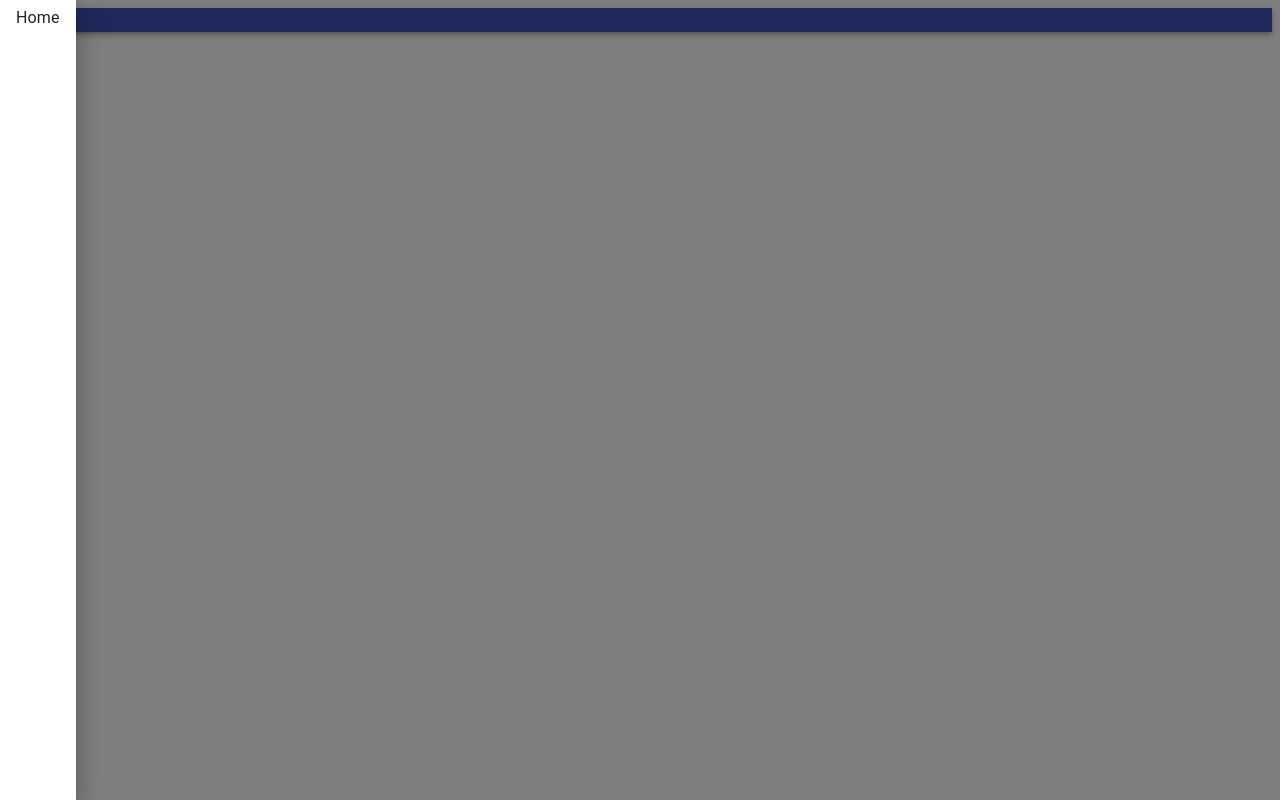
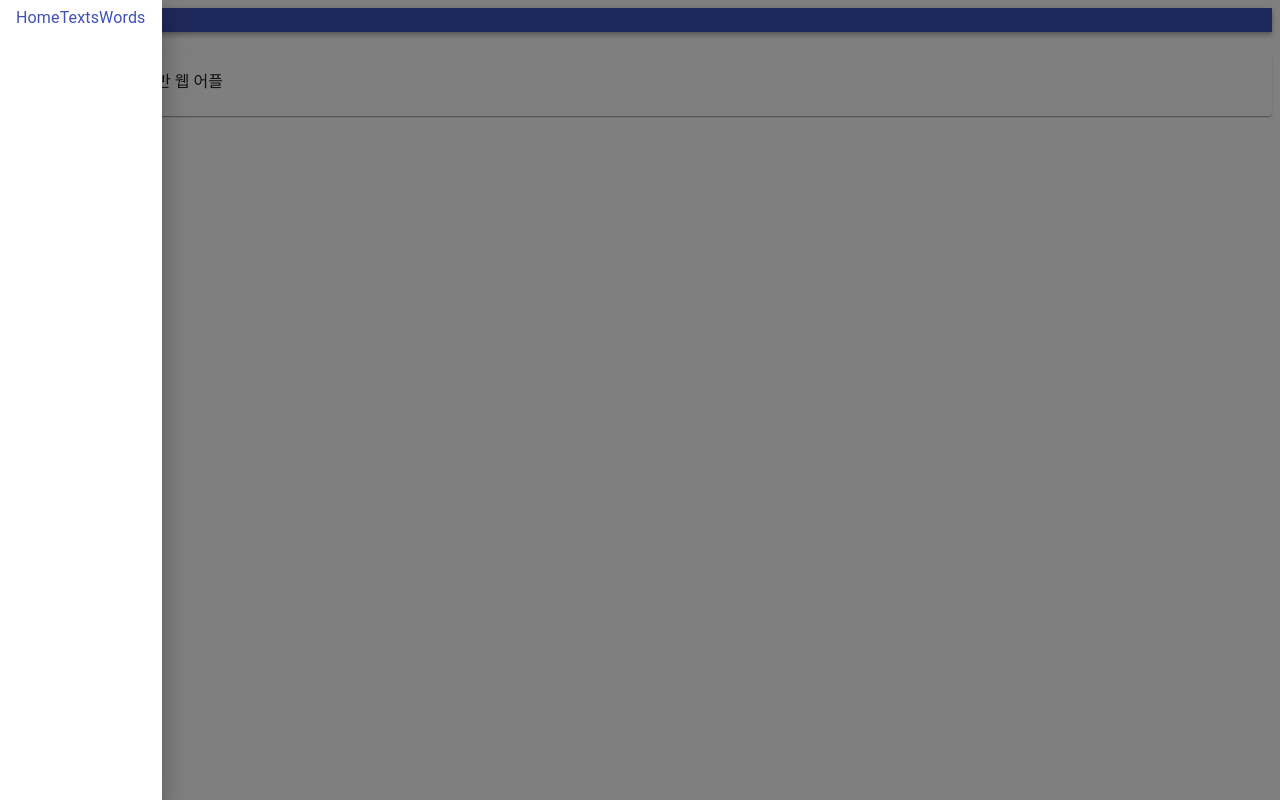
Before and after one commit to JSYOvO/WordCloud, a React app: page /#/ in a window 1280 px wide. Both pictures are taken after a click on the button 20 px from the left and 20 px from the top of the page. Built offline with nearby package versions, Linux system fonts and the light colour scheme.

Commit message:
Add Router  Module

```diff
--- a/package.json
+++ b/package.json
@@ -7,7 +7,8 @@
     "@material-ui/core": "^4.11.0",
     "@material-ui/icons": "^4.9.1",
     "react": "^16.13.1",
-    "react-dom": "^16.13.1"
+    "react-dom": "^16.13.1",
+    "react-router-dom": "^5.2.0"
   },
   "scripts": {
     "start": "set NODE_ENV=development&&webpack-dev-server",
--- a/src/components/App.js
+++ b/src/components/App.js
@@ -1,12 +1,22 @@
 import React from 'react';
 import AppShell from './AppShell';
+import {HashRouter as Router, Route} from 'react-router-dom';
+import Home from './Home';
+import Texts from './Texts';
+import Words from './Words';
 
 class App extends React.Component {
     render() {
         return(
-            <div>
-                <AppShell/>
-            </div>
+            <Router>
+                <AppShell>
+                    <div>
+                        <Route exact path = "/" component = {Home}/>
+                        <Route exact path = "/texts" component = {Texts}/>
+                        <Route exact path = "/words" component = {Words}/>
+                    </div>
+                </AppShell>
+            </Router>
         )
     }
 }
--- a/src/components/AppShell.js
+++ b/src/components/AppShell.js
@@ -1,5 +1,7 @@
 import React from 'react';
 import {withStyles} from '@material-ui/core/styles';
+import {Link as RouterLink} from 'react-router-dom';
+import Link from '@material-ui/core/Link';
 import AppBar from '@material-ui/core/AppBar';
 import Drawer from '@material-ui/core/Drawer';
 import MenuItem from '@material-ui/core/MenuItem';
@@ -33,6 +35,7 @@
     render() {
         const {classes} = this.props;
         return(
+            <div>
               <div className = {classes.root}>
                     <AppBar position="static">
                         <IconButton className = {classes.menuButton} color = "inherit" onClick = {this.handleDrawerToggle}>
@@ -41,11 +44,22 @@
                     </AppBar>
                     <Drawer open = {this.state.toggle}>
                         <MenuItem onClick = {this.handleDrawerToggle}>
+                            <Link component = {RouterLink} to = '/'>
                                 Home
+                            </Link>
+                            <Link component = {RouterLink} to = '/texts'>
+                                Texts
+                            </Link>
+                            <Link component = {RouterLink} to = '/words'>
+                                Words
+                            </Link>
                         </MenuItem>
                     </Drawer>
                 </div>
-
+                <div if = "content" style = {{margin : 'auto', marginTop : '20px'}}>
+                    {React.cloneElement(this.props.children)}
+                </div>
+            </div>
         )
     }
 }
--- /dev/null
+++ b/src/components/Home.js
@@ -0,0 +1,17 @@
+import React from 'react';
+import Card from '@material-ui/core/Card';
+import CardContent from '@material-ui/core/CardContent';
+
+class Home extends React.Component {
+    render() {
+        return (
+            <Card>
+                <CardContent>
+                    React 및 Firebase 기반 웹 어플
+                </CardContent>
+            </Card>
+        )
+    }
+}
+
+export default Home;
--- /dev/null
+++ b/src/components/Texts.js
@@ -0,0 +1,17 @@
+import React from 'react';
+import Card from '@material-ui/core/Card';
+import CardContent from '@material-ui/core/CardContent';
+
+class Texts extends React.Component {
+    render() {
+        return (
+            <Card>
+                <CardContent>
+                    Texts 페이지
+                </CardContent>
+            </Card>
+        )
+    }
+}
+
+export default Texts;
--- /dev/null
+++ b/src/components/Words.js
@@ -0,0 +1,17 @@
+import React from 'react';
+import Card from '@material-ui/core/Card';
+import CardContent from '@material-ui/core/CardContent';
+
+class Words extends React.Component {
+    render() {
+        return (
+            <Card>
+                <CardContent>
+                    Words 페이지
+                </CardContent>
+            </Card>
+        )
+    }
+}
+
+export default Words;
```
Also changed, not shown: 1 other file (tests, documents, lock files or other folders). Lines whose indentation alone changed are shown as unchanged.
